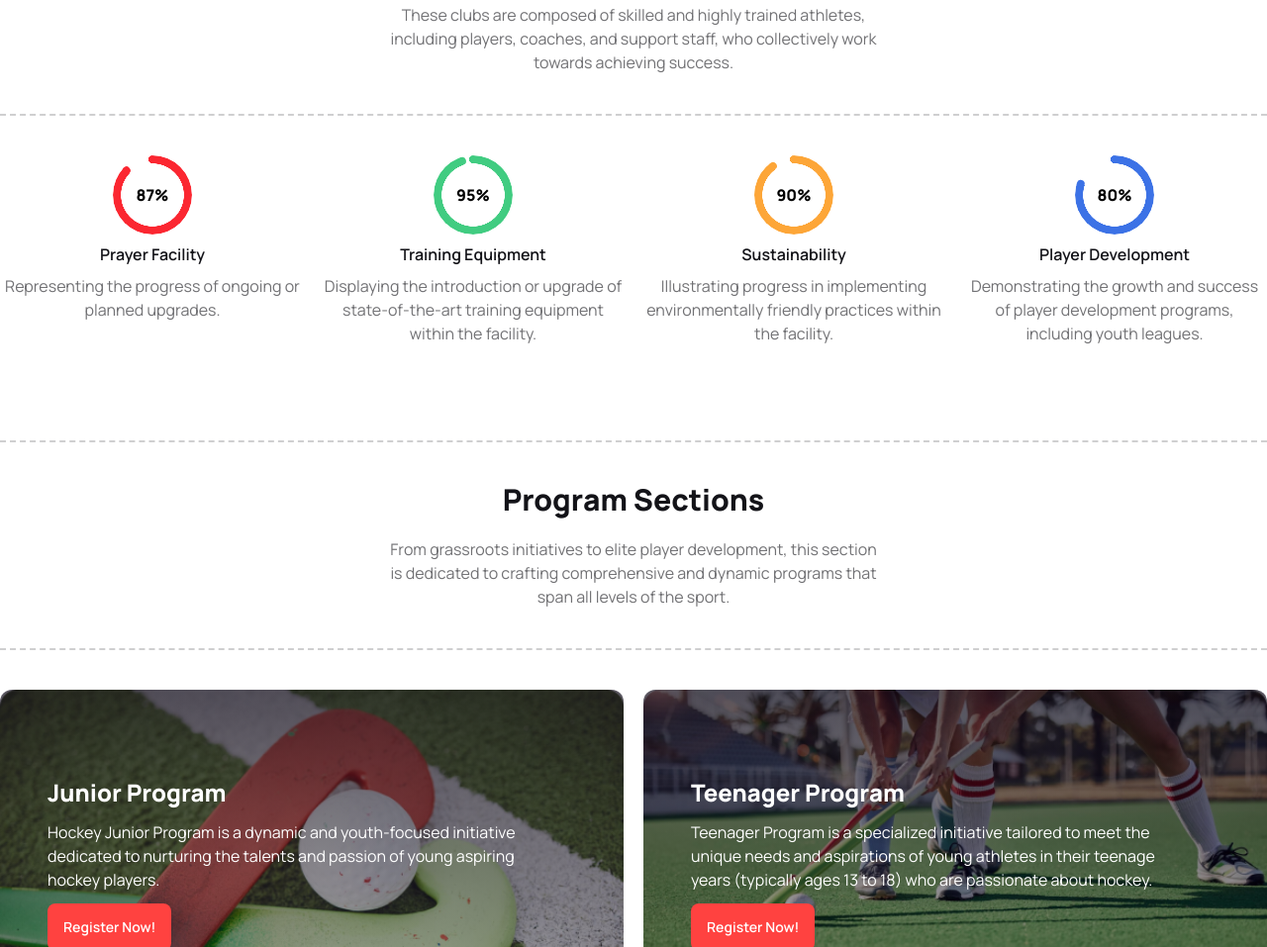
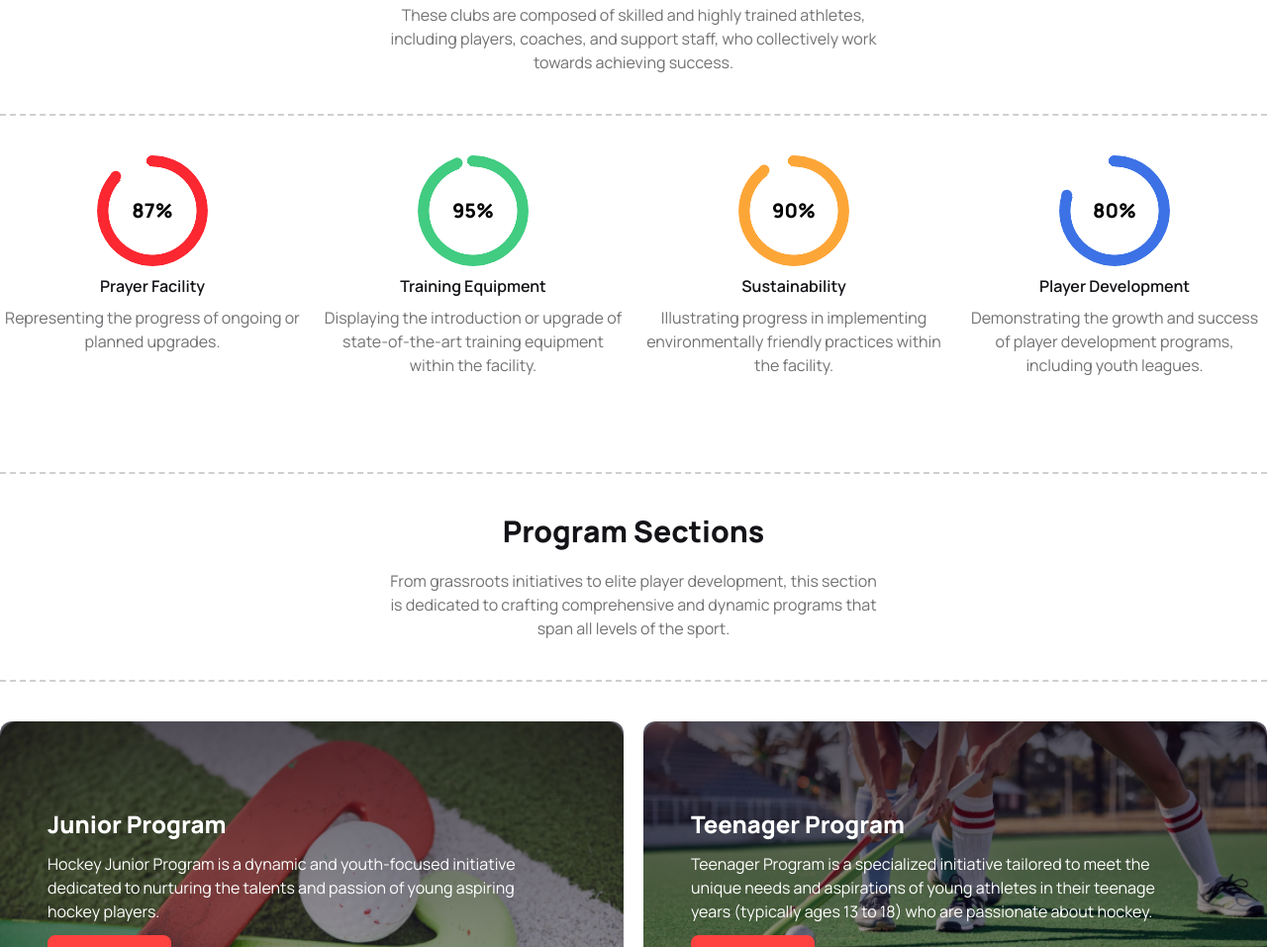
Before and after one commit to MASHRAFI47/hockeys, a plain HTML site: page index.html in a window 1280 px wide. Shown: the part 769-1726 px from the top of the page at 99% size. Drawn offline with nearby package versions, Linux system fonts and the light colour scheme.

Commit message:
progress bar fixed

```diff
--- a/index.html
+++ b/index.html
@@ -130,30 +130,30 @@
             </div>
 
             <div class="mt-10 grid grid-cols-1 md:grid-cols-4 gap-4">
-                <div class="text-center space-y-2">
-                    <div class="radial-progress font-extrabold text-[#FB2731]" style="--value:87;" role="progressbar">
+                <div class="text-center space-y-2 mb-5 md:mb-0">
+                    <div class="radial-progress font-extrabold text-xl text-[#FB2731]" style="--value:87; --size:7rem" role="progressbar">
                         <span class="text-black text">87%</span>
                     </div>
                     <h4 class="font-semibold">Prayer Facility</h4>
                     <p class="w-64 md:w-full mx-auto">Representing the progress of ongoing or planned upgrades.</p>
                 </div>
-                <div class="text-center space-y-2">
-                    <div class="radial-progress font-extrabold text-[#41CC81]" style="--value:95;" role="progressbar">
+                <div class="text-center space-y-2 mb-5 md:mb-0">
+                    <div class="radial-progress font-extrabold text-xl text-[#41CC81]" style="--value:95; --size:7rem" role="progressbar">
                         <span class="text-black">95%</span>
                     </div>
                     <h4 class="font-semibold">Training Equipment</h4>
                     <p class="w-64 md:w-full mx-auto">Displaying the introduction or upgrade of state-of-the-art training equipment within the facility.</p>
                 </div>
-                <div class="text-center space-y-2">
-                    <div class="radial-progress font-extrabold text-[#FDA638]" style="--value:90;" role="progressbar">
+                <div class="text-center space-y-2 mb-5 md:mb-0">
+                    <div class="radial-progress font-extrabold text-xl text-[#FDA638]" style="--value:90; --size:7rem" role="progressbar">
                         <span class="text-black">90%</span>
                     </div>
 
                     <h4 class="font-semibold">Sustainability</h4>
                     <p class="w-64 md:w-full mx-auto">Illustrating progress in implementing environmentally friendly practices within the facility.</p>
                 </div>
-                <div class="text-center space-y-2">
-                    <div class="radial-progress font-extrabold text-[#3C72E6]" style="--value:80;" role="progressbar">
+                <div class="text-center space-y-2 mb-5 md:mb-0">
+                    <div class="radial-progress font-extrabold text-xl text-[#3C72E6]" style="--value:80; --size:7rem" role="progressbar">
                         <span class="text-black">80%</span>
                     </div>
 
```
